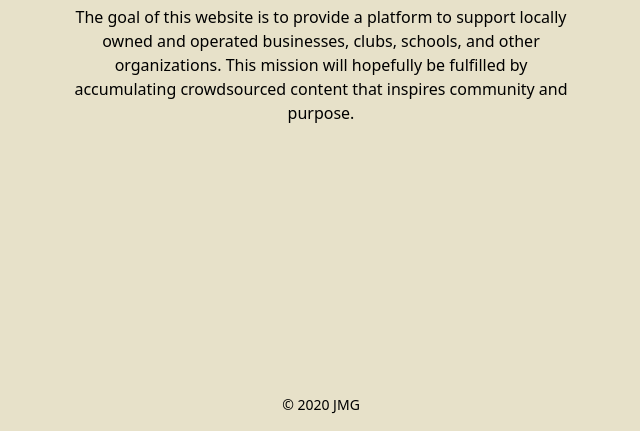
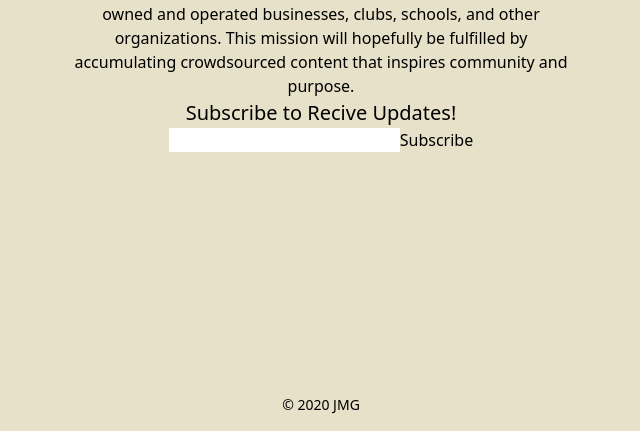
Before and after one commit to bowtie-dev/explore-parker, a Gatsby site: page / in a window 1280 px wide. Shown: the part 369-800 px from the top of the page, without its empty margins (319-959 px from the left). Built offline with nearby package versions, Linux system fonts and the light colour scheme; Gatsby itself is replaced by a stand-in of ours.

Commit message:
adding email signup

```diff
--- a/gatsby-config.js
+++ b/gatsby-config.js
@@ -47,9 +47,16 @@ module.exports = {
 			  printRejected: true, // Print removed selectors and processed file names
 			  tailwind: true // Enable tailwindcss support
 			}
-		  }
+		},
+		{
+			resolve: 'gatsby-plugin-mailchimp',
+			options: {
+				endpoint: 'https://exploreparker.us10.list-manage.com/subscribe/post?u=b240feab788e425158daaa8a3&id=c225545ad8', // string; add your MC list endpoint here; see instructions below
+			}
+		}
 		// this (optional) plugin enables Progressive Web App + Offline functionality
 		// To learn more, visit: https://gatsby.dev/offline
+
 		// `gatsby-plugin-offline`,
-	],
+	]
 };
--- a/package.json
+++ b/package.json
@@ -8,6 +8,7 @@
     "auth0-js": "^9.13.2",
     "gatsby": "^2.23.3",
     "gatsby-image": "^2.4.7",
+    "gatsby-plugin-mailchimp": "^5.2.2",
     "gatsby-plugin-manifest": "^2.4.11",
     "gatsby-plugin-mdx": "^1.2.15",
     "gatsby-plugin-offline": "^3.2.9",
--- /dev/null
+++ b/src/components/email-signup.js
@@ -0,0 +1,28 @@
+import React, { useState } from 'react';
+import addToMailChimp from 'gatsby-plugin-mailchimp';
+
+const EmailListForm = () => {
+	const [email, setEmail] = useState('');
+
+	const handleSubmit = (e) => {
+		e.preventDefault();
+		console.log(email);
+		addToMailChimp(email).then((data) => {
+			console.log(data);
+		}).catch((error) => console.log(error));
+	};
+
+	const handleEmailChange = (event) => {
+		setEmail(event.currentTarget.value);
+	};
+
+	return (
+		<form onSubmit={handleSubmit} className="">
+			<label className="block w-full text-xl">Subscribe to Recive Updates!</label>
+			<input type="text" onChange={handleEmailChange} />
+			<button type="submit">Subscribe</button>
+		</form>
+	);
+};
+
+export default EmailListForm;
--- a/src/pages/index.js
+++ b/src/pages/index.js
@@ -2,6 +2,7 @@ import React from 'react';
 
 import Layout from '../components/layout';
 import SEO from '../components/seo';
+import EmailForm from '../components/email-signup';
 
 const IndexPage = () => (
 	<Layout>
@@ -11,6 +12,8 @@ const IndexPage = () => (
 				<h1 className="font-graduate">Explore Parker</h1>
 				<h4 className="font-graduate mb-6">(Coming Soon)</h4>
 				<p>The goal of this website is to provide a platform to support locally owned and operated businesses, clubs, schools, and other organizations. This mission will hopefully be fulfilled by accumulating crowdsourced content that inspires community and purpose.</p>
+
+				<EmailForm />
 			</div>
 		</section>
 	</Layout>
```
Also changed, not shown: 1 other file.
